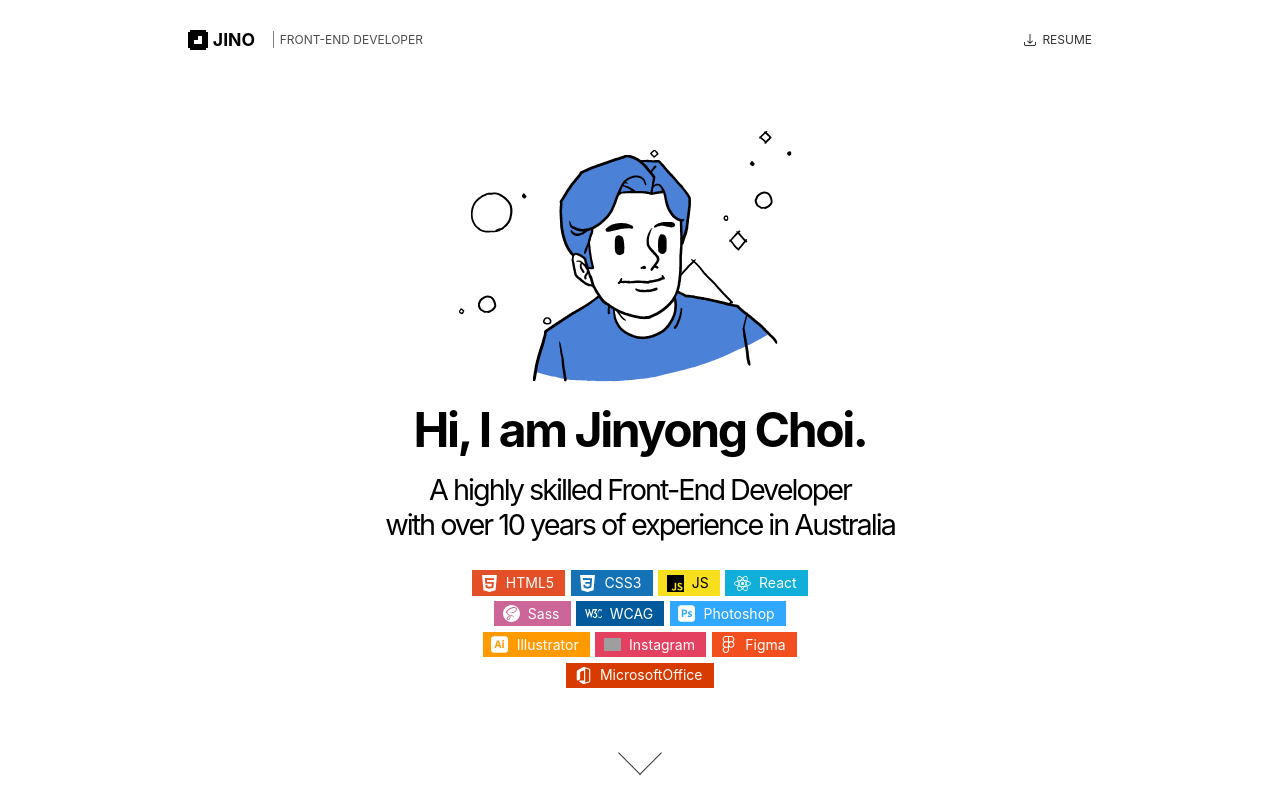
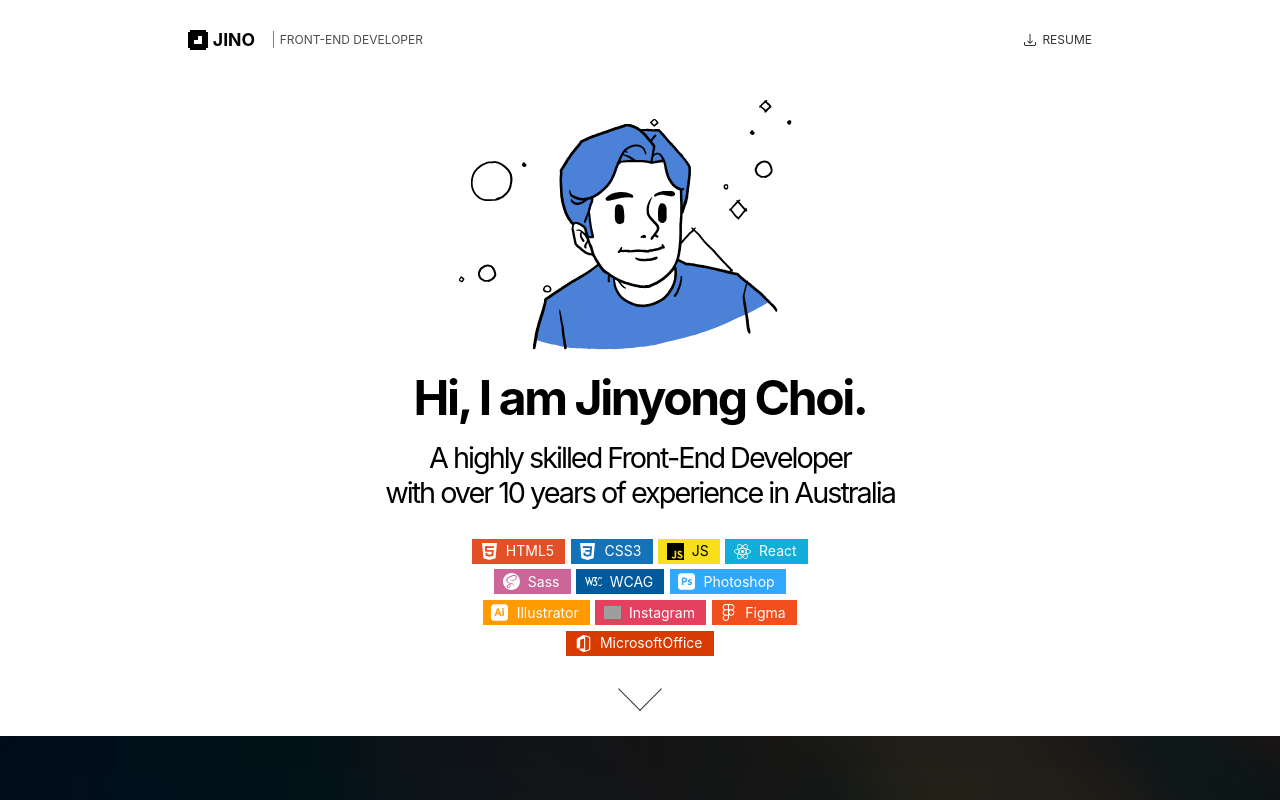
Before and after one commit to jinovice/portfolio, a React (Create React App) app: page / in a window 1280 px wide. Shown: the top 800 px of the page. Built offline with nearby package versions, Linux system fonts and the light colour scheme; grey boxes are pictures that could not be loaded.

Commit message:
Initial commit

```diff
--- a/src/Components/Dialog.js
+++ b/src/Components/Dialog.js
@@ -99,6 +99,7 @@ function Dialog({pfs, activePf, setActivePf, isTouchDevice}) {
               </div>
 
               {/*{!Portfolio ? <p>Loading......</p> : <Portfolio pf={pf} />}*/}
+              {Portfolio && <Portfolio pf={pf} />}
 
             </div>
           )};
--- a/src/Components/Hero.css
+++ b/src/Components/Hero.css
@@ -5,7 +5,7 @@
   position: relative;
   padding: 10vh 0;
   width: 100%;
-  min-height: 100vh;
+  min-height: 90vh;
   perspective: 1800px;
   overflow: hidden;
 }
--- a/src/Components/Hero.scss
+++ b/src/Components/Hero.scss
@@ -11,7 +11,7 @@
   //min-height: 1200px;
   padding: 10vh 0;
   width: 100%;
-  min-height:100vh;
+  min-height:90vh;
   perspective: 1800px;
   overflow: hidden;
 
```
